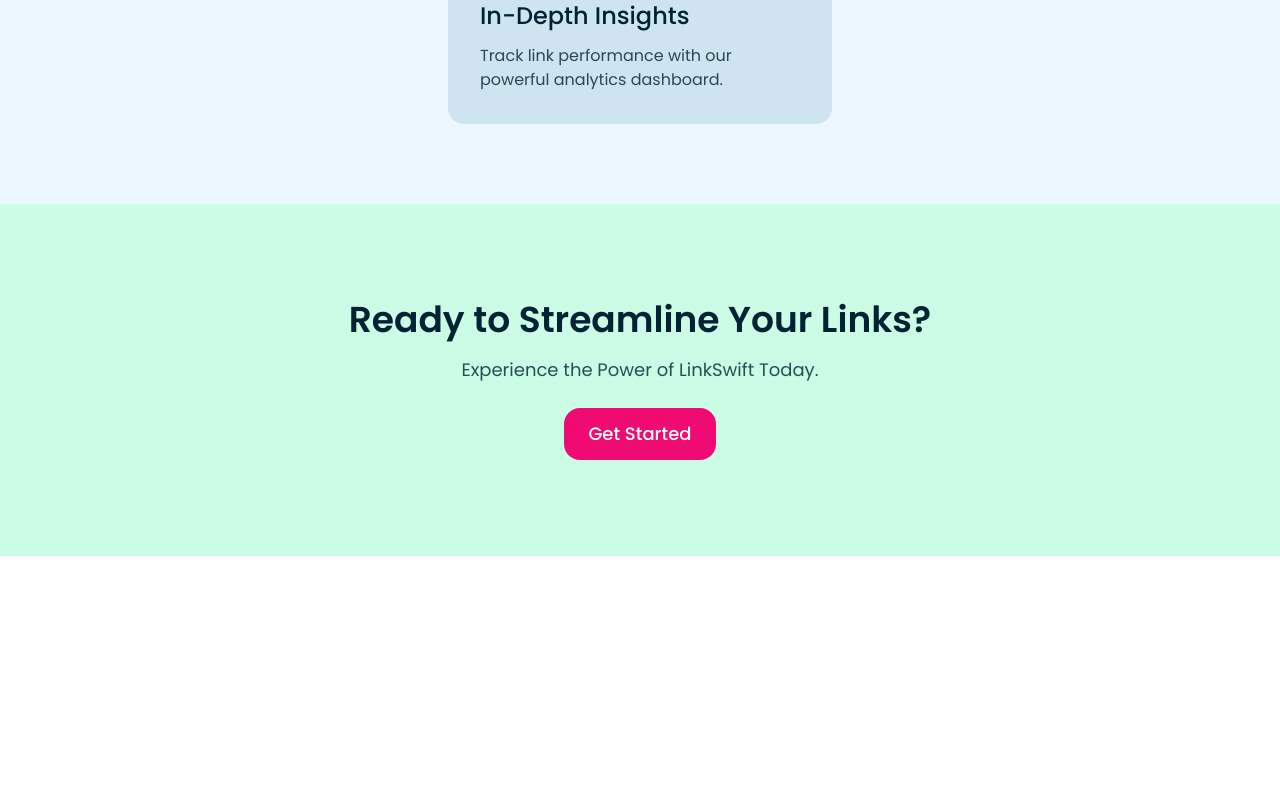
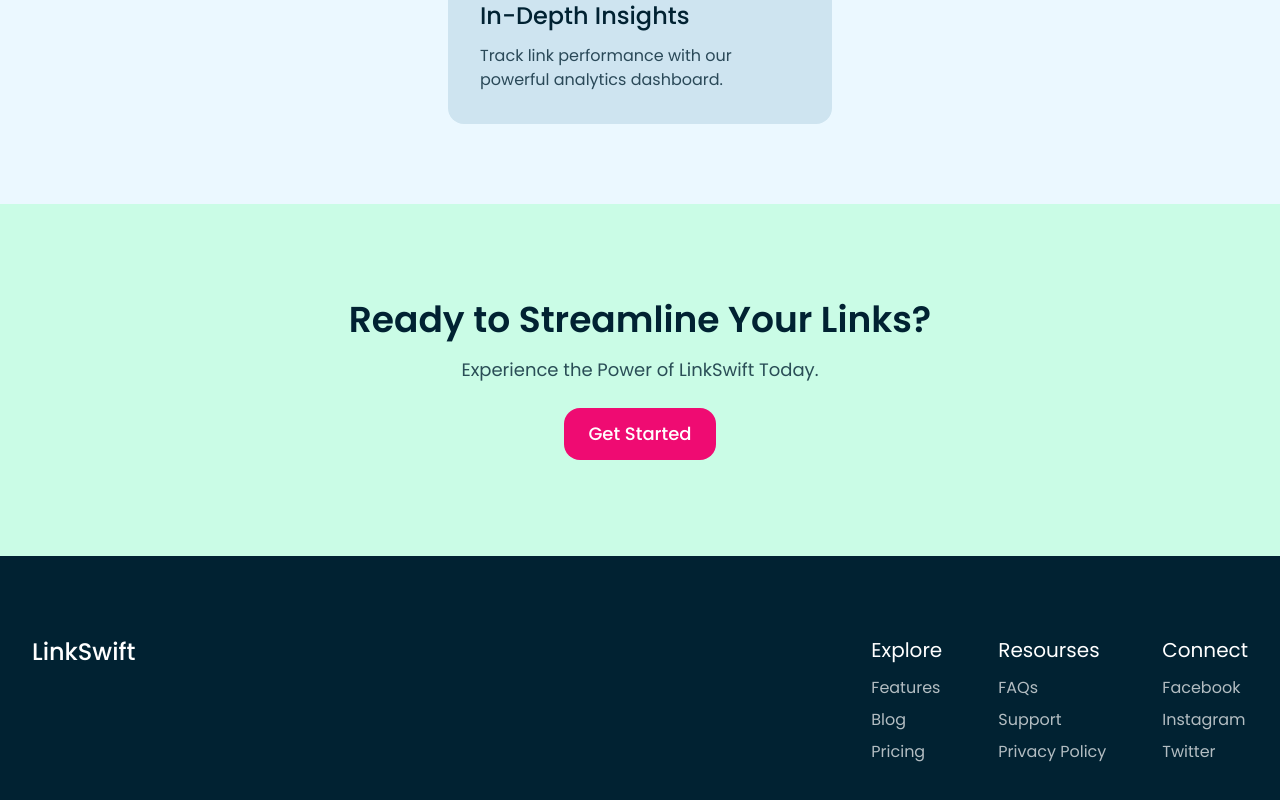
Before and after one commit to komal8556/LinkSwift-application, a React (Vite) app: page / in a window 1280 px wide. Shown: the part 2010-2810 px from the top of the page. Before the commit the page ends 2566 px from the top, so only its background shows below. Built offline with nearby package versions, Linux system fonts and the light colour scheme.

Commit message:
added footer

```diff
--- a/src/components/Footer.jsx
+++ b/src/components/Footer.jsx
@@ -1,10 +1,24 @@
-import React from 'react'
+import { footerLinks } from "../constant"
 
 const Footer = () => {
   return (
-    <div>
-
-    </div>
+    <footer className='bg-textColor'>
+      <div className='py-20 max-w-[86rem] mx-auto px-8 text-center flex flex-col md:flex-row md:justify-between'>
+        <span className='text-2xl text-white font-medium' >LinkSwift</span>
+        <div className="mt-10 md:mt-0 flex flex-col sm:flex-row justify-center text-center md:text-left  md:justify-start gap-8 sm:gap-14">
+          {footerLinks.map((footerLink) => (
+            <div key={footerLink.title}>
+              <h6 className="text-white text-xl">{footerLink.title}</h6>
+              <ul className="flex flex-col gap-2 mt-3">
+                {footerLink.links.map((link) => (
+                  <li key={link.name} className="text-white/70 hover:text-accent cursor-pointer" >{link.name}</li>
+                  ))}
+              </ul>
+            </div>
+          ))}
+        </div>
+      </div>
+    </footer>
   )
 }
 
```
